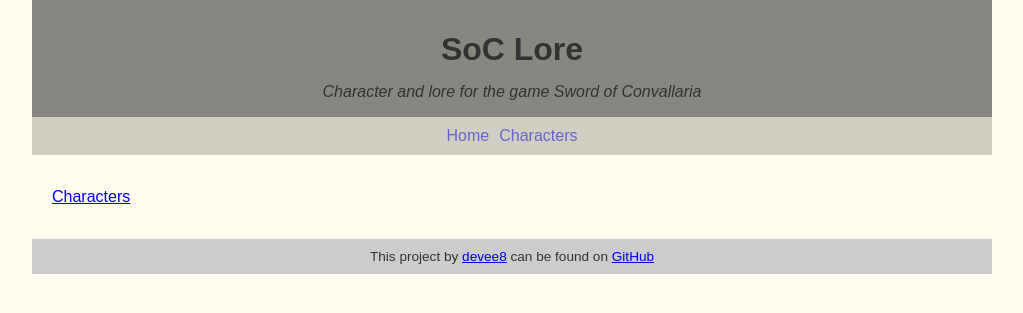
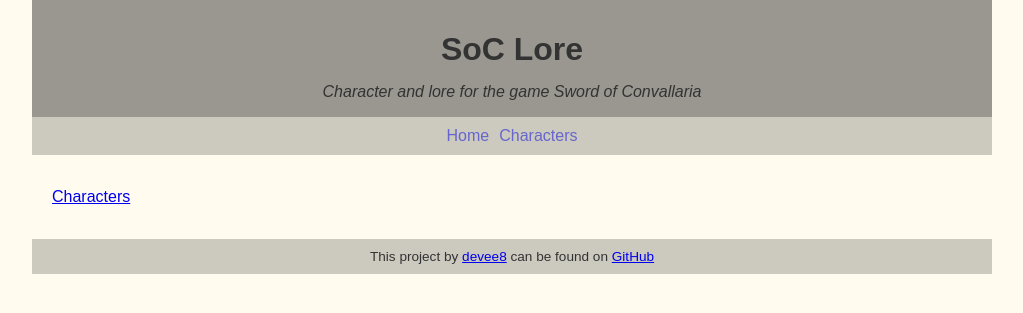
Before and after one commit to devee8/soc-lore, a Jekyll site: the page built from index.md, in a window 1280 px wide. Shown: the top 313 px of the page, without its empty margins (128-1151 px from the left). Built offline with Jekyll 4.4.1, drawn with Linux system fonts in a browser that asks for light colours; our own code applies the rules of GitHub Pages for plain Markdown files.

Commit message:
color update

```diff
--- a/assets/css/style.scss
+++ b/assets/css/style.scss
@@ -41,14 +41,14 @@ p {
 }
 
 header {
-    background-color: #00000077;
+    background-color: #00000066;
     color: #333333;
     text-align: center;
     padding: 1em 0;
 }
 
 nav {
-    background-color: #0000002f;
+    background-color: #00000033;
     padding: 10px;
 }
 
@@ -84,7 +84,7 @@ main {
 }
 
 footer {
-    background-color: #CCCCCC;
+    background-color: #00000033;
     color: #333333;
     text-align: center;
     padding: 10px;
```
